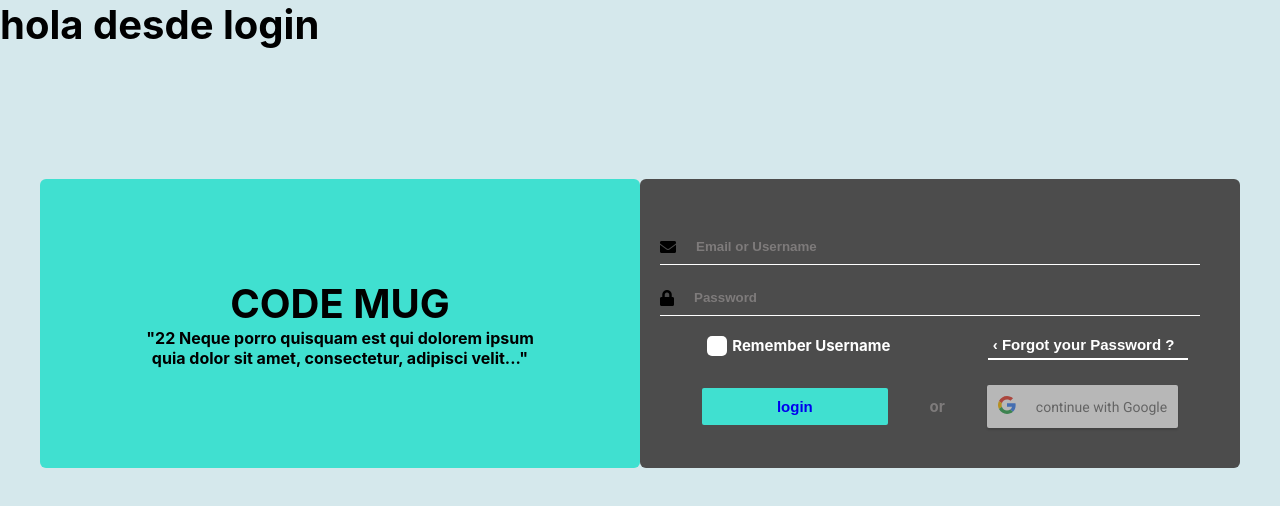
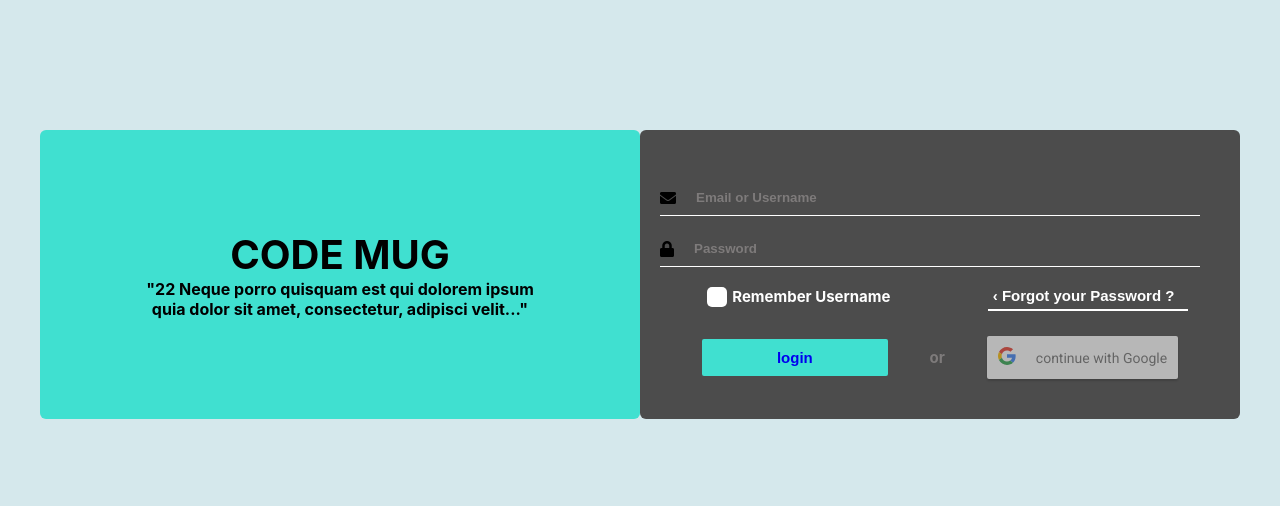
Before and after one commit to yipson/Code-Mug, a React (Create React App) app: page / in a window 1280 px wide. Shown: the top 506 px of the page. Built offline with nearby package versions, Linux system fonts and the light colour scheme.

Commit message:
subiendo ultimos cambios

```diff
--- a/src/js/popup.js
+++ b/src/js/popup.js
@@ -1,5 +1,5 @@
 export const popup = () => {
-  const open = document.querySelector("#open");
+  // const open = document.querySelector("#open");
   const contenedorpopup = document.querySelector("#contenedorpopup");
   const cerrar = document.querySelector("#cerrar");
   contenedorpopup.classList.add("show");
--- a/src/pages/Index.jsx
+++ b/src/pages/Index.jsx
@@ -12,7 +12,6 @@ export const Index = () => {
   return (
     <div>
       <section>
-        <h1>hola desde login</h1>
         <Login />
       </section>
     </div>
--- a/src/pages/ListadoProductos.jsx
+++ b/src/pages/ListadoProductos.jsx
@@ -1,7 +1,7 @@
 import Header from "components/Header";
 import Paginador from "components/Paginador";
-import React, { useState, useEffect, Component } from "react";
-import { obtenerProductos } from "../utils/api";
+import React, { useState, useEffect } from "react";
+// import { obtenerProductos } from "../utils/api";
 
 
 const ListadoProductos = () => {
```
Also changed, not shown: 1 other file (tests, documents, lock files or other folders).
